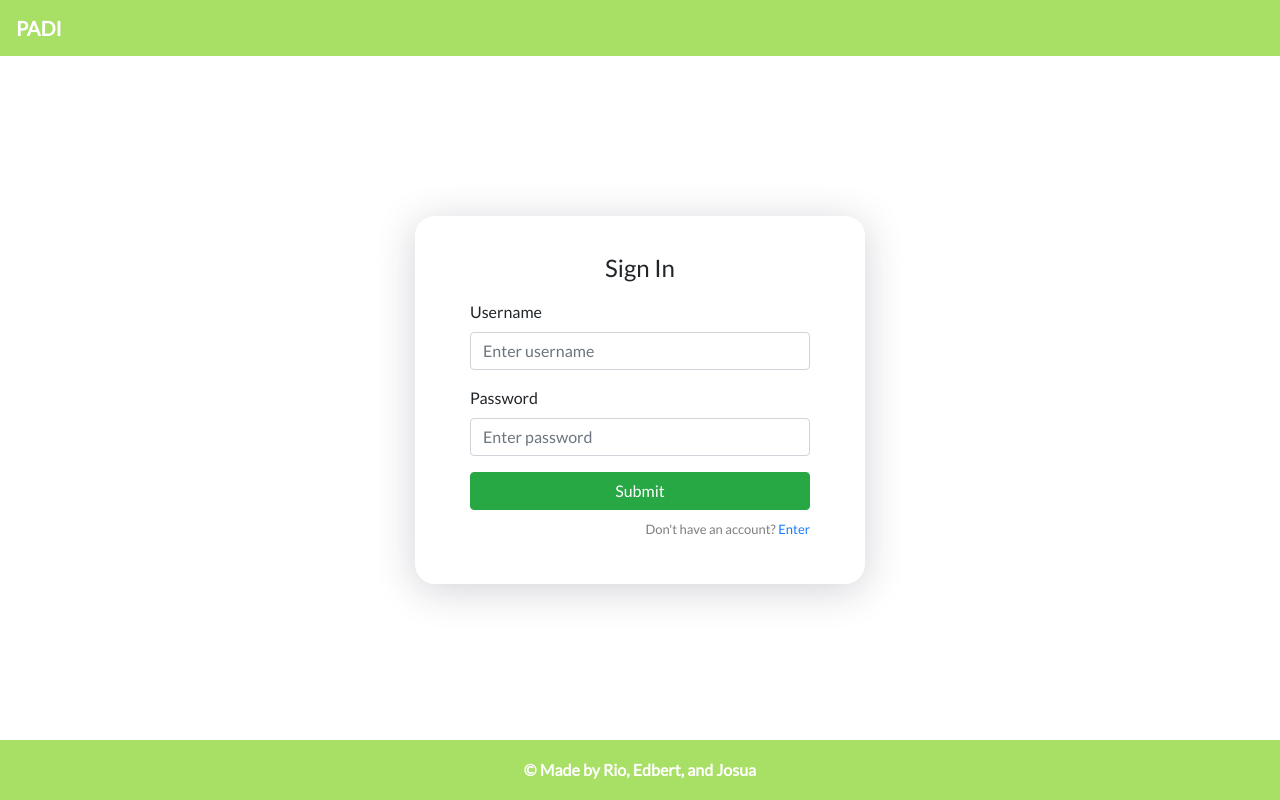
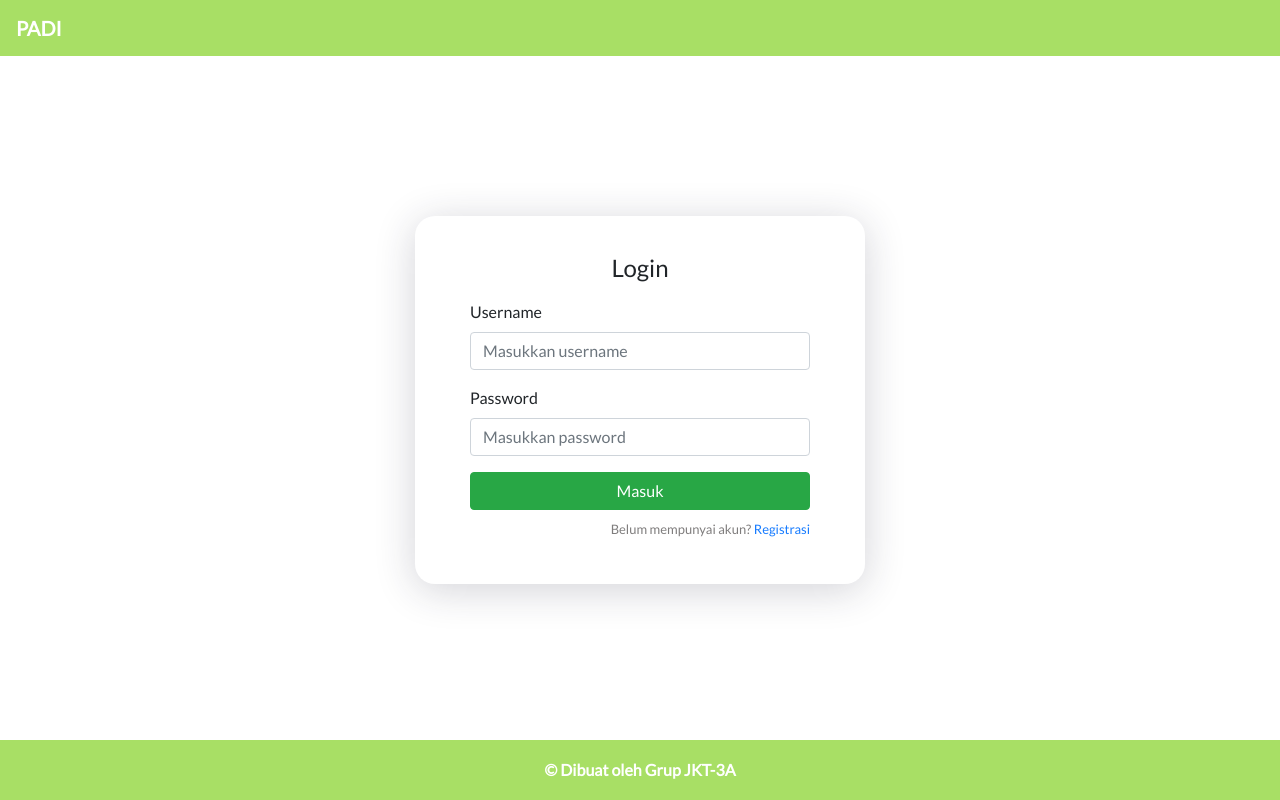
Before and after one commit to edberto/padi-front-web, a React (Create React App) app: page /login in a window 1280 px wide. Built offline with nearby package versions, Linux system fonts and the light colour scheme.

Commit message:
add server.js

```diff
--- a/src/App.js
+++ b/src/App.js
@@ -63,21 +63,21 @@ class App extends Component {
         <nav className="navbar navbar-expand-lg navbar-light fixed-top">
           {
             (localStorage.getItem('username') === null) ?
-              <Link className="navbar-brand" to={"/"}>PADI</Link> :
-              <Link className="navbar-brand" to={"/login"}>PADI</Link>
+              <Link className="navbar-brand" to={"/login"}>PADI</Link> :
+              <Link className="navbar-brand" to={"/predict"}>PADI</Link>
           }
           {/* <Link className="navbar-brand" to={"/"}>PADI</Link> */}
           {(localStorage.getItem('username') !== null) ?
             <div className="collapse navbar-collapse" id="navbarTogglerDemo02">
               <ul className="navbar-nav ml-auto">
                 <li className="nav-item">
-                  <Link className="nav-link" to={"/history"}>History</Link>
+                  <Link className="nav-link" to={"/history"}>Riwayat</Link>
                 </li>
                 <li className="dropdown nav-item">
                   <a aria-expanded="false" aria-haspopup="true" className="dropdown-toggle nav-link" data-toggle="dropdown"
                     href="" role="button">{localStorage.getItem('username')}<span className="caret"></span></a>
                   <ul className="dropdown-menu">
-                    <a className="dropdown-item" onClick={this.logout}>Logout</a>
+                    <a className="dropdown-item" onClick={this.logout}>Keluar</a>
                   </ul>
                 </li>
               </ul>
@@ -87,7 +87,8 @@ class App extends Component {
         </nav>
 
         <Switch>
-          <Route exact path='/' component={UploadImage} />
+          <Route exact path='/' component={Login} />
+          <Route path="/predict" component={UploadImage} />
           <Route path="/login" component={Login} />
           <Route path="/register" component={SignUp} />
           <Route path="/history" component={History} />
@@ -99,7 +100,7 @@ class App extends Component {
         </Switch>
 
         <div className="footer">
-          <p>&#169; Made by Rio, Edbert, and Josua</p>
+          <p>&#169; Dibuat oleh Grup JKT-3A</p>
         </div>
 
       </div></Router>
--- a/src/pages/History.js
+++ b/src/pages/History.js
@@ -43,7 +43,7 @@ class History extends Component {
         return (
             <div className="body-wrapper">
                 <div className="container-fluid custom-wrapper" style={{ 'marginBottom': '100px' }}>
-                    <h3>History</h3>
+                    <h3>Riwayat</h3>
                     {this.state.fetchData.map((
                         d, index) => <div className="row history" key={index + 1}>
                             <div className="col-sm-2">
--- a/src/pages/Login.js
+++ b/src/pages/Login.js
@@ -29,7 +29,7 @@ class Login extends Component {
                     localStorage.setItem('username', this.state.username);
                     // console.log("XXXXXX");
                     // console.log(localStorage.getItem('auth-token'));
-                    this.props.history.push('/');
+                    this.props.history.push('/predict');
                 }
                 else {
                     console.log("Wrong message");
@@ -47,23 +47,23 @@ class Login extends Component {
             <div className="auth-wrapper">
                 <div className="auth-inner">
                     <form onSubmit={this.onLogin}>
-                        <h4>Sign In</h4>
+                        <h4>Login</h4>
 
                         <div className="form-group">
                             <label>Username</label>
                             <input type="text" className="form-control" name="username"
-                                placeholder="Enter username" value={username} onChange={this.changeHandler} />
+                                placeholder="Masukkan username" value={username} onChange={this.changeHandler} />
                         </div>
 
                         <div className="form-group">
                             <label>Password</label>
                             <input type="password" className="form-control" name="password"
-                                placeholder="Enter password" value={password} onChange={this.changeHandler} />
+                                placeholder="Masukkan password" value={password} onChange={this.changeHandler} />
                         </div>
 
-                        <button type="submit" className="btn btn-success btn-block">Submit</button>
+                        <button type="submit" className="btn btn-success btn-block">Masuk</button>
                         <p className="forgot-password text-right">
-                            Don't have an account? <a href="/register">Enter</a>
+                            Belum mempunyai akun? <a href="/register">Registrasi</a>
                         </p>
                     </form>
                 </div>
--- a/src/pages/Signup.js
+++ b/src/pages/Signup.js
@@ -40,23 +40,23 @@ export default class SignUp extends Component {
             <div className="auth-wrapper">
                 <div className="auth-inner">
                     <form onSubmit={this.onRegister}>
-                        <h4>Sign Up</h4>
+                        <h4>Registrasi</h4>
 
                         <div className="form-group">
                             <label>Username</label>
                             <input type="text" className="form-control" name="username"
-                                placeholder="Enter username" value={username} onChange={this.changeHandler} />
+                                placeholder="Masukkan username" value={username} onChange={this.changeHandler} />
                         </div>
 
                         <div className="form-group">
                             <label>Password</label>
                             <input type="password" className="form-control" name="password"
-                                placeholder="Enter password" value={password} onChange={this.changeHandler} />
+                                placeholder="Masukkan password" value={password} onChange={this.changeHandler} />
                         </div>
 
-                        <button type="submit" className="btn btn-success btn-block">Sign Up</button>
+                        <button type="submit" className="btn btn-success btn-block">Daftar</button>
                         <p className="forgot-password text-right">
-                            Already have an account? <a href="/login">Enter</a>
+                            Sudah mempuyai akun? <a href="/login">Login</a>
                         </p>
                     </form>
                 </div>
--- a/src/pages/UploadImage.js
+++ b/src/pages/UploadImage.js
@@ -185,18 +185,18 @@ class UploadImage extends Component {
             <div className="container col-md-4 py-5 card-inner">
               <div className="card">
                 <div className="card-header">
-                  <h4 className="mb-0">Result</h4>
+                  <h4 className="mb-0">Hasil</h4>
                 </div>
                 <div className="card-body">
                   <img src={this.state.img_url} className="card-img-top" />
                   <p>{detailPrediction.label}</p>
-                  <h6>Effect</h6>
+                  <h6>Efek</h6>
                   <p>{detailPrediction.effect}</p>
-                  <h6>Solution</h6>
+                  <h6>Solusi</h6>
                   <p>{detailPrediction.solution}</p>
-                  <h6>Prevention</h6>
+                  <h6>Pencegahan</h6>
                   <p>{detailPrediction.prevention}</p>
-                  <button type="submit" className="btn btn-success" onClick={(e) => this.backButton(e)}>Back to Homepage</button>
+                  <button type="submit" className="btn btn-success" onClick={(e) => this.backButton(e)}>Kembali ke Halaman Utama</button>
                 </div>
               </div>
             </div>
@@ -206,7 +206,7 @@ class UploadImage extends Component {
               <div className="row">
                 <canvas ref="canvas" width={256} height={256} style={{ "display": "none" }} />
                 <input type="file" accept="image/*" capture="camera" onChange={this.onPhotoChange} />
-                <button className="btn btn-success" onClick={(e) => this.pressButton(e)}>Predict</button>
+                <button className="btn btn-success" onClick={(e) => this.pressButton(e)}>Prediksi</button>
               </div>
               <div className="row">
                 <img ref="image" src={this.state.image} style={{ "display": "none" }} />
```
Also changed, not shown: package.json (+5 -3 lines), server.js (added, +16 -0 lines), 1 other file (tests, documents, lock files or other folders).
